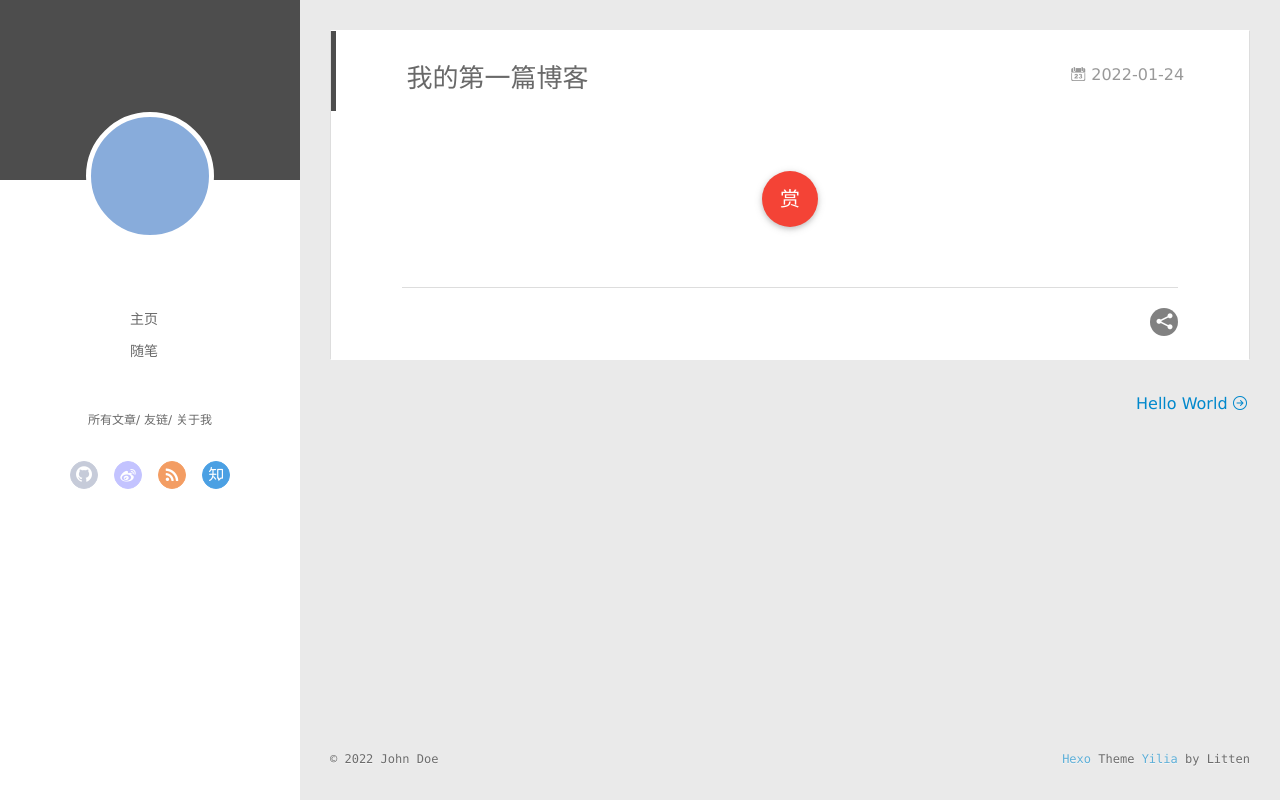
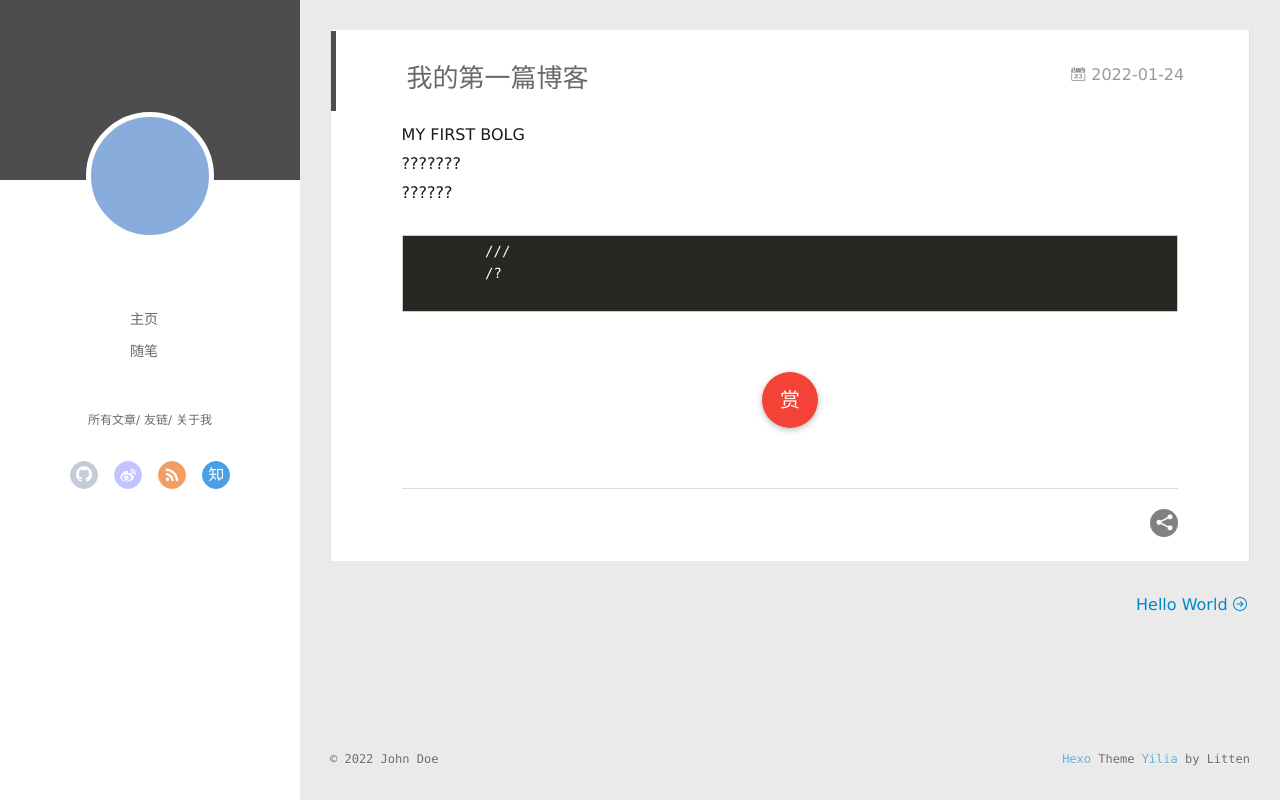
Before and after one commit to DunHong/DunHong.github.io, a plain HTML site: page 2022/01/24/我的第一篇博客/index.html in a window 1280 px wide. Drawn offline with Linux system fonts and the light colour scheme; no server answers.

Commit message:
Site updated: 2022-01-24 22:53:16

```diff
--- a/2022/01/24/我的第一篇博客/index.html
+++ b/2022/01/24/我的第一篇博客/index.html
@@ -8,13 +8,15 @@
   <link rel="dns-prefetch" href="http://example.com">
   <title>我的第一篇博客 | Hexo</title>
   <meta name="viewport" content="width=device-width, initial-scale=1, maximum-scale=1">
-  <meta property="og:type" content="article">
+  <meta name="description" content="MY FIRST BOLG?????????????         &#x2F;&#x2F;&#x2F;         &#x2F;?">
+<meta property="og:type" content="article">
 <meta property="og:title" content="我的第一篇博客">
 <meta property="og:url" content="http://example.com/2022/01/24/%E6%88%91%E7%9A%84%E7%AC%AC%E4%B8%80%E7%AF%87%E5%8D%9A%E5%AE%A2/index.html">
 <meta property="og:site_name" content="Hexo">
+<meta property="og:description" content="MY FIRST BOLG?????????????         &#x2F;&#x2F;&#x2F;         &#x2F;?">
 <meta property="og:locale" content="en_US">
 <meta property="article:published_time" content="2022-01-24T08:59:01.000Z">
-<meta property="article:modified_time" content="2022-01-24T08:59:01.144Z">
+<meta property="article:modified_time" content="2022-01-24T14:50:46.581Z">
 <meta property="article:author" content="John Doe">
 <meta name="twitter:card" content="summary">
 
@@ -172,6 +174,11 @@
 
     <div class="article-entry" itemprop="articleBody">
 
+        <p>MY FIRST BOLG<br>???????<br>??????</p>
+<pre><code>        ///
+        /?
+
+</code></pre>
 
 
 
```
Also changed, not shown: index.html (+5 -0 lines).
